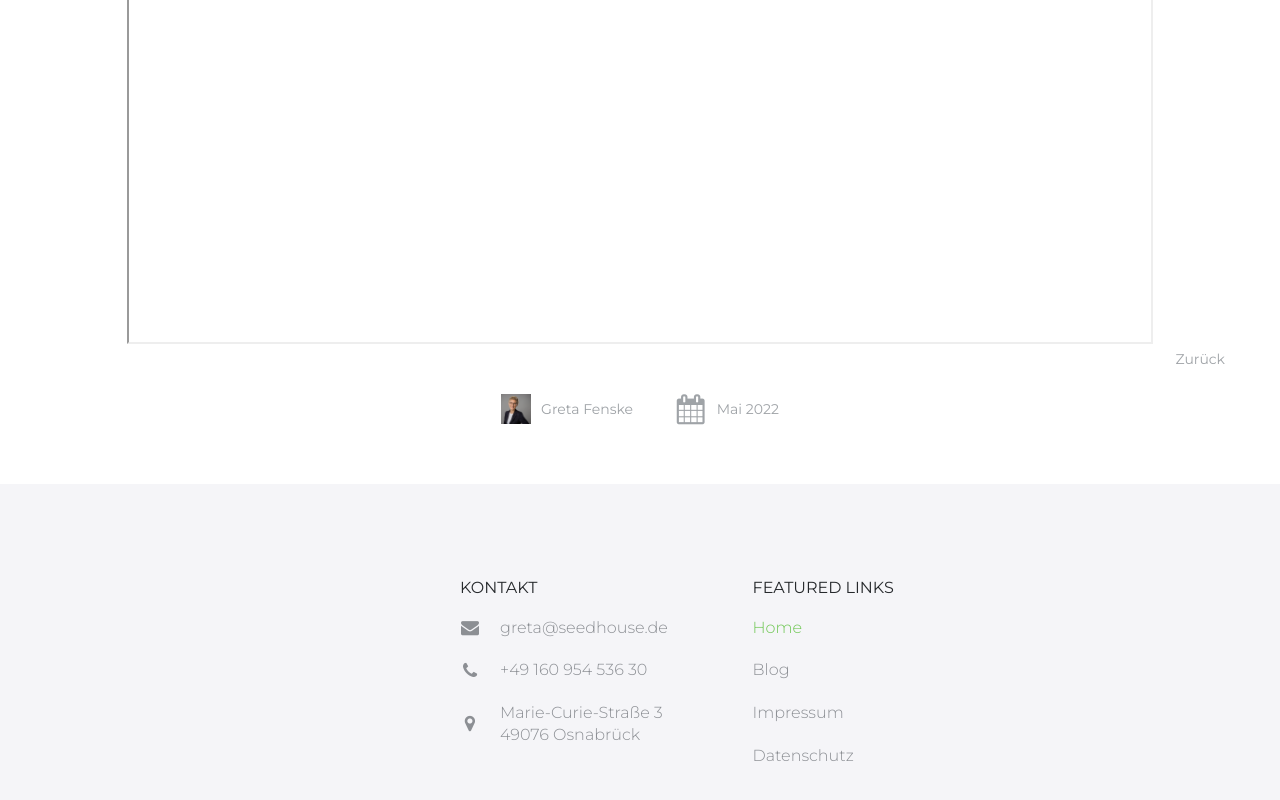
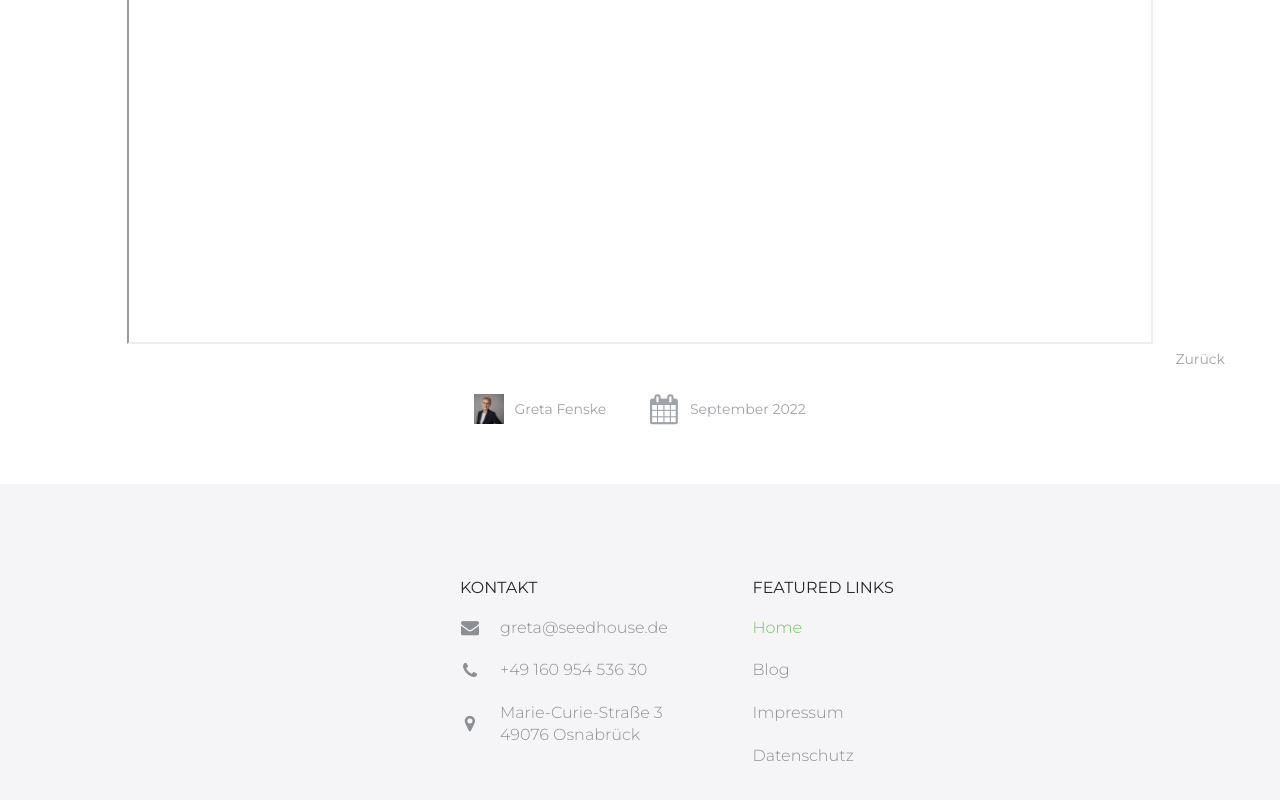
Before and after one commit to Vicgromac/Website_Nutree, a plain HTML site: page post4.html in a window 1280 px wide. Shown: the part 1681-2481 px from the top of the page. Drawn offline with nearby package versions, Linux system fonts and the light colour scheme.

Commit message:
Update post4.html

```diff
--- a/post4.html
+++ b/post4.html
@@ -128,7 +128,7 @@
                                                     Greta Fenske</a>
                                             </span>
                                             <span class="post-date">
-                                                <a href=""><i class="fa fa-calendar" aria-hidden="true"></i> Mai
+                                                <a href=""><i class="fa fa-calendar" aria-hidden="true"></i> September
                                                     2022</a>
                                             </span>
 
```
